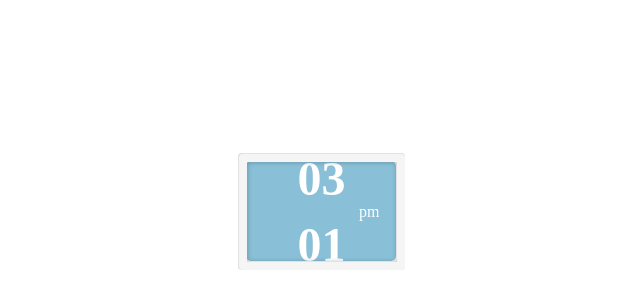
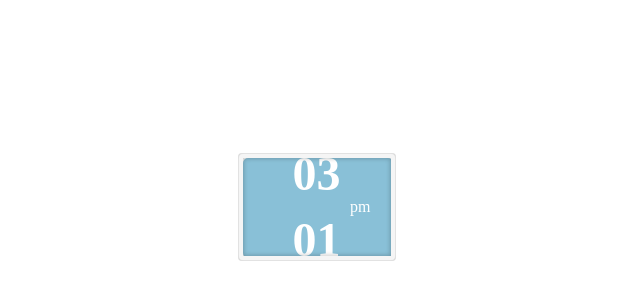
Before and after one commit to paijai/clock_widget_test, a plain HTML site: page index.html in a window 1280 px wide. Shown: the part 188-488 px from the top of the page, without its empty margins (318-958 px from the left). Drawn offline with Linux system fonts and the light colour scheme.

Commit message:
Update style.css

```diff
--- a/style.css
+++ b/style.css
@@ -12,17 +12,17 @@
   left: -1px;
   box-shadow: 0px 0px 4px 1px inset rgba(0, 0, 0, 0.2);
   z-index: 3;
-  padding: 8.5px;
+  padding: 4px;
   border-radius: 4px;
 }
 
 .white-border {
-  border: 8px solid #f5f5f5;
+  border: 4px solid #f5f5f5;
   border-radius: 4px;
   box-shadow: 0px 0px 4px 1px inset rgba(0, 0, 0, 0.2);
   position: absolute;
-  width: 150px;
-  height: 100px;
+  width: 148px;
+  height: 98px;
   top: 1px;
   left: 1px;
   z-index: 3;
@@ -31,10 +31,10 @@
 .clock{
   display: grid;
   position: absolute;
-  width: 166px;
-  height: 116px;
-  top: 0px;
-  left: 0px;
+  width: 158px;
+  height: 108px;
+  top: -1px;
+  left: -1px;
   z-index: 2;
   align-content: center;
   color: white;
@@ -45,8 +45,8 @@
   position: absolute;
   width: 150px;
   height: 100px;
-  top: 7.5px;
-  left: 7.5px;
+  top: 4px;
+  left: 4px;
   border-radius: 5px;
   z-index: 1;
 }
```
